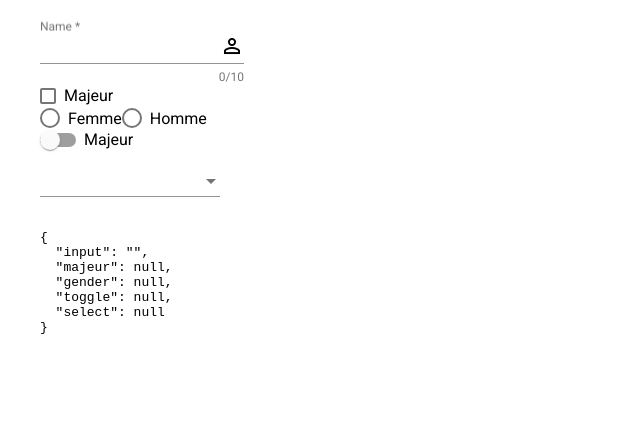
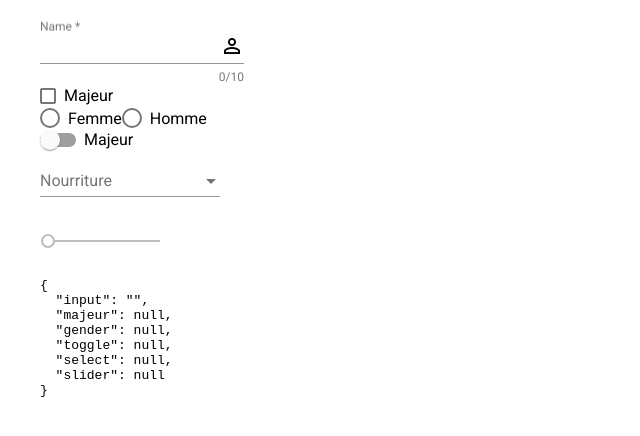
Before and after one commit to dymafr/angular-chap23-l4, an Angular app: page / in a window 1280 px wide. Shown: the top 436 px of the page, without its empty margins (0-640 px from the left). Built offline with nearby package versions, Linux system fonts and the light colour scheme.

Commit message:
3 files modified

```diff
--- a/src/app/app.component.html
+++ b/src/app/app.component.html
@@ -22,12 +22,15 @@
 	</div>
 	<div>
 		<mat-form-field>
-			<mat-select formControlName="select">
+			<mat-select placeholder='Nourriture' formControlName="select">
 				<mat-option value="pain">Pain</mat-option>
 				<mat-option value="pate">Pain</mat-option>
 				<mat-option value="pizza">Pizza</mat-option>
 			</mat-select>
 		</mat-form-field>
 	</div>
+	<div>
+		<mat-slider formControlName="slider" min="0" max="10"></mat-slider>
+	</div>
 	<pre>{{form.value | json}}</pre>
 </form>
--- a/src/app/app.component.ts
+++ b/src/app/app.component.ts
@@ -21,7 +21,8 @@ export class AppComponent {
       majeur: [],
       gender: [],
       toggle: [],
-      select: []
+      select: [],
+      slider: []
     });
   }
 }
--- a/src/app/app.module.ts
+++ b/src/app/app.module.ts
@@ -7,6 +7,7 @@ import { MaterialModule } from "./shared/modules/material.module";
 import { BrowserAnimationsModule } from "@angular/platform-browser/animations";
 import { MatIconModule } from "@angular/material/icon";
 import { MatSelectModule } from "@angular/material/select";
+import { MatSliderModule } from "@angular/material/slider";
 
 @NgModule({
   imports: [
@@ -16,7 +17,8 @@ import { MatSelectModule } from "@angular/material/select";
     BrowserAnimationsModule,
     MaterialModule,
     MatIconModule,
-    MatSelectModule
+    MatSelectModule,
+    MatSliderModule
   ],
   declarations: [AppComponent],
   bootstrap: [AppComponent]
```
